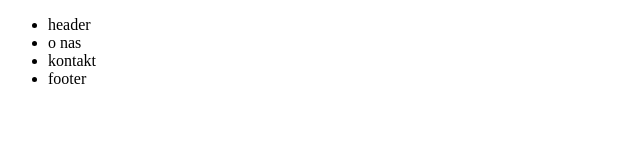
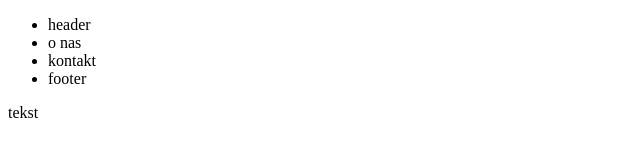
Before and after one commit to pdomanski09/zadanie-7347, a plain HTML site: page index.html in a window 1280 px wide. Shown: the full height of the page, 0-640 px from the left. Drawn offline with Linux system fonts and the light colour scheme.

Commit message:
sekcja o-nas

```diff
--- a/index.html
+++ b/index.html
@@ -13,6 +13,11 @@
             <li>footer</li>
         </ul>
     </nav>
+
     <header id="main"></header>
+
+    <section id="o-nas">
+        <p>tekst</p>
+    </section>
 </body>
 </html>
```
